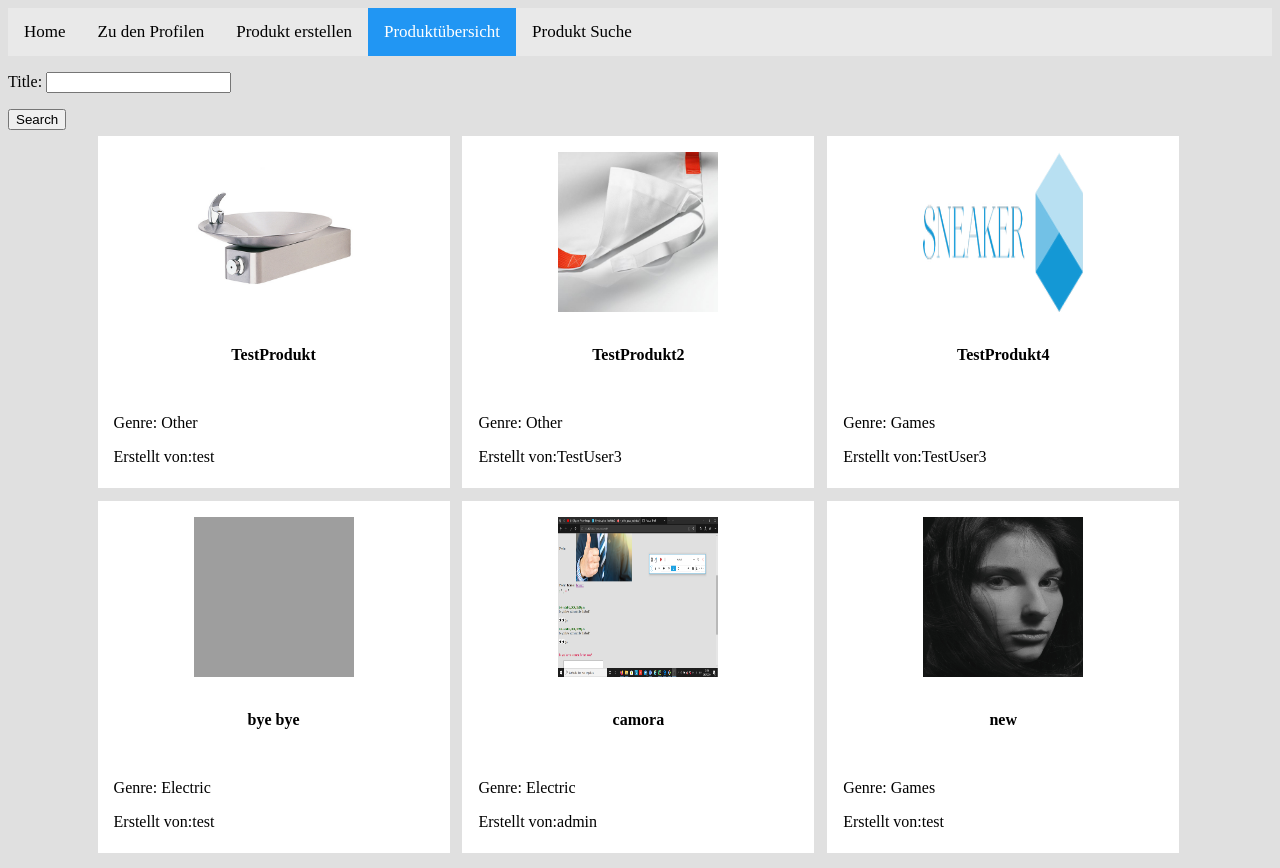
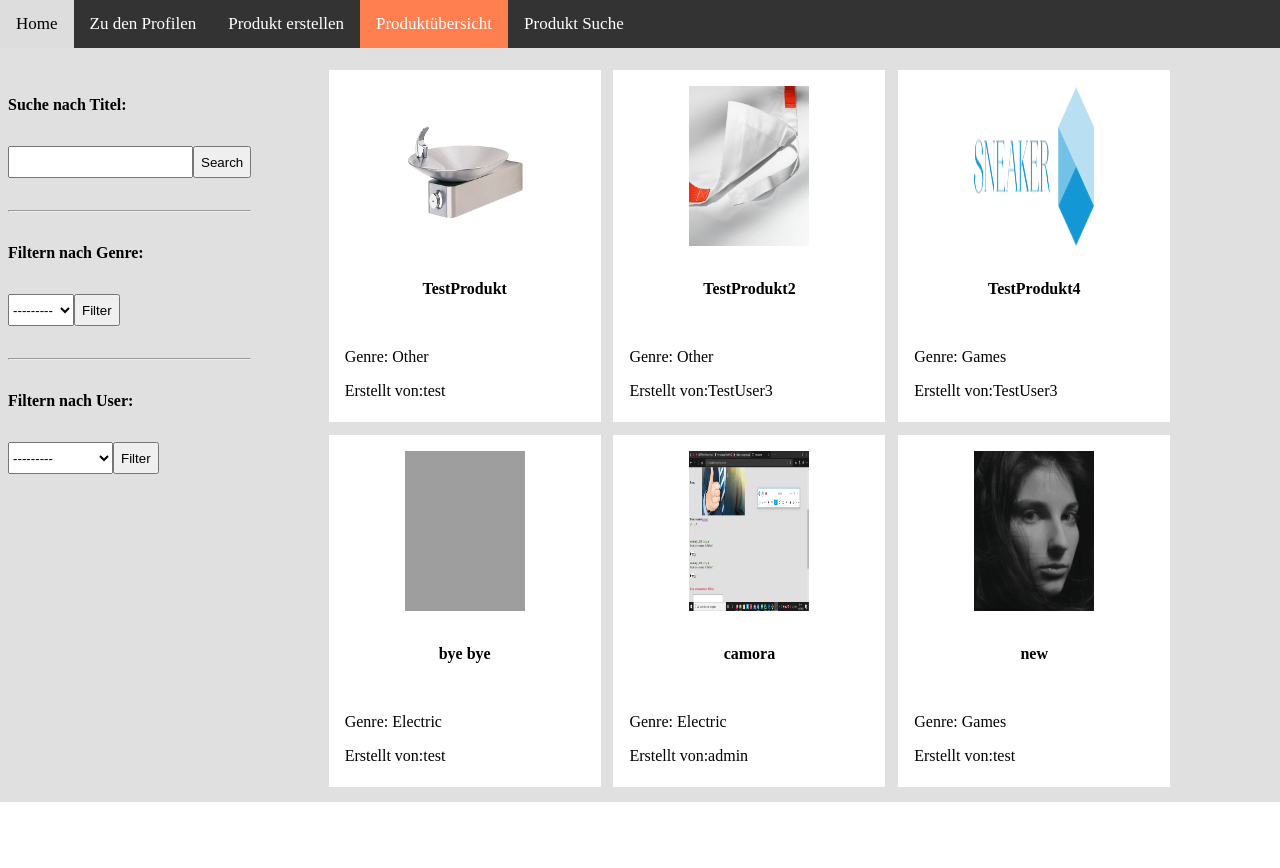
Before and after one commit to Sven12345re/WebPyProject, a Django app: page /product/show/ in a window 1280 px wide. After the commit the page ends 802 px from the top, so only its background shows below. Run offline with Django 3.2, Linux system fonts and the light colour scheme; data comes from the database, SQL or seed files in the repository; both versions use the stored data as it was after the commit; some libraries are stand-ins or nearby versions; grey boxes are pictures that could not be loaded.

Commit message:
Filtern nach Genre und User

```diff
--- a/products/forms.py
+++ b/products/forms.py
@@ -26,4 +26,4 @@
 
     class Meta:
         model = Product
-        fields = ['title']
+        fields = ['title', 'Desc', 'Img', 'type', 'date_published', 'document', 'user']
--- a/products/static/products/product_style.css
+++ b/products/static/products/product_style.css
@@ -8,7 +8,7 @@
     margin: 0.4em;
     padding: 1em;
     background-color: white;
-    width: 20em;
+    width: 15em;
     height: 20em;
     overflow: hidden;
 
@@ -36,3 +36,23 @@
 .title{
     text-align: center;
 }
+
+.filterAndProducts{
+    display: flex;
+}
+
+.search{
+    display: flex;
+    height: 2em;
+    margin-top: 2em;
+}
+
+.submit-search{
+
+}
+
+
+.filter{
+    margin-top: 2em;
+    margin-bottom: 2em;
+}
--- a/products/templates/product-list.html
+++ b/products/templates/product-list.html
@@ -3,17 +3,49 @@
 {% block content %}
     {% load static %}
     <link rel="stylesheet" type="text/css" href="{% static "products/product_style.css" %}">
-<div class="product-page">
+    <div class="filterAndProducts">
+        <div>
+
+            <div class="titelsuche filter">
+                <b>Suche nach Titel:</b>
                 <form method="POST">
                 {% csrf_token %}
-        {{ form.as_p }}
-        <button type="submit">Search</button>
+                <div class="search">
+                    {{ form.title }}
+                    <button class="submit-search" type="submit">Search</button>
+                </div>
             </form>
+            </div>
+            <hr>
+            <div class="filterGenre filter">
+                <b>Filtern nach Genre: </b>
+                <form method="POST">
+                {% csrf_token %}
+                <div class="search">
+                    {{ form.type }}
+                    <button class="submit-search" type="submit">Filter</button>
+                </div>
+            </form>
+            </div>
+            <hr>
+            <div class="filterUser filter">
+                <b>Filtern nach User: </b>
+                <form method="POST">
+                {% csrf_token %}
+                <div class="search">
+                    {{ form.user }}
+                    <button class="submit-search" type="submit">Filter</button>
+                </div>
+            </form>
+            </div>
+
+        </div>
+        <div class="product-page">
             <ul>
                 {% for product in products_found %}
                     <div class="product-info">
                         <a href="{% url 'product-detail' product.id %}">
-                <img src="{{ product.Img.url}}" alt="tets" style="max-height:200px">
+                            <img src="{{ product.Img.url }}" alt="tets" style="max-height:200px">
                             <br>
                             <p class="title"><b>{{ product.title }}</b></p><br>
                             <p>Genre: {{ product.get_type_display }}</p>
@@ -28,4 +60,5 @@
                 {% endfor %}
             </ul>
         </div>
+    </div>
 {% endblock %}
--- a/products/views.py
+++ b/products/views.py
@@ -112,18 +112,45 @@
 def product_list(request):
     product = Product.objects.all()
     if request.method == 'POST':
-        print("products_found")
-        search_string_user = request.POST['title']
-        products_found = Product.objects.filter(title__contains=search_string_user)
-        search_string_title = request.POST['title']
-        if search_string_title:
-            products_found = products_found.filter
+        if 'type' in request.POST:
+            search_string_user = request.POST['type']
+            products_found = Product.objects.filter(type__contains=search_string_user)
+            search_string_title = request.POST['type']
+            if search_string_title:
+                products_found = products_found.filter
 
-        form_in_function_based_view = SearchForm()
-        context = {'form': form_in_function_based_view,
-                   'products_found': products_found,
-                   'show_results': True}
-        return render(request, 'product-list.html', context)
+            form_in_function_based_view = SearchForm()
+            context = {'form': form_in_function_based_view,
+                       'products_found': products_found,
+                       'show_results': True}
+            return render(request, 'product-list.html', context)
+        if 'title' in request.POST:
+            search_string_user = request.POST['title']
+            products_found = Product.objects.filter(title__contains=search_string_user)
+            search_string_title = request.POST['title']
+            if search_string_title:
+                products_found = products_found.filter
+
+            form_in_function_based_view = SearchForm()
+            context = {'form': form_in_function_based_view,
+                       'products_found': products_found,
+                       'show_results': True}
+            return render(request, 'product-list.html', context)
+        if 'user' in request.POST:
+            search_string_user = request.POST['user']
+            print(search_string_user)
+            products_found = Product.objects.filter(user_id__exact=search_string_user)
+            search_string_title = request.POST['user']
+            if search_string_title:
+                products_found = products_found.filter
+
+            form_in_function_based_view = SearchForm()
+            context = {'form': form_in_function_based_view,
+                       'products_found': products_found,
+                       'show_results': True}
+            return render(request, 'product-list.html', context)
+
+
     else:
         form_in_function_based_view = SearchForm()
         context = {'form': form_in_function_based_view,
--- a/static/css/styleCompleteWebsite.css
+++ b/static/css/styleCompleteWebsite.css
@@ -1,14 +1,19 @@
 /* Add a black background color to the top navigation bar */
 .topnav {
   overflow: hidden;
-  background-color: #e9e9e9;
+  background-color: #333;
+  top: 0;
+  position: fixed;
+  width: 100%;
+  margin-bottom: 10em;
+  margin-left: -0.5em;
 }
 
 /* Style the links inside the navigation bar */
 .topnav a {
   float: left;
   display: block;
-  color: black;
+  color: white;
   text-align: center;
   padding: 14px 16px;
   text-decoration: none;
@@ -23,7 +28,7 @@
 
 /* Style the "active" element to highlight the current page */
 .topnav a.active {
-  background-color: #2196F3;
+  background-color: coral;
   color: white;
 }
 
@@ -51,3 +56,8 @@
     border: 1px solid #ccc;
   }
 }
+
+
+.main{
+  margin-top: 4em;
+}
--- a/templates/base.html
+++ b/templates/base.html
@@ -23,7 +23,9 @@
             </select>
         {% endif %}
     </div>
-    {% block content %}Base Block{% endblock %}
+    <div class="main">
+        {% block content %}Base Block{% endblock %}
+    </div>
 
     <script>
         navTest = document.getElementsByClassName("navPoint")
```
Also changed, not shown: db.sqlite3, media/products/2577686046_62c3ef86-afea-46af-96a9-4d36b5a88560.png (added), media/products/clipdealer_A54088843_hupreview_rzrRiE2.jpg (added), 1 other file. Lines whose indentation alone changed are shown as unchanged.
